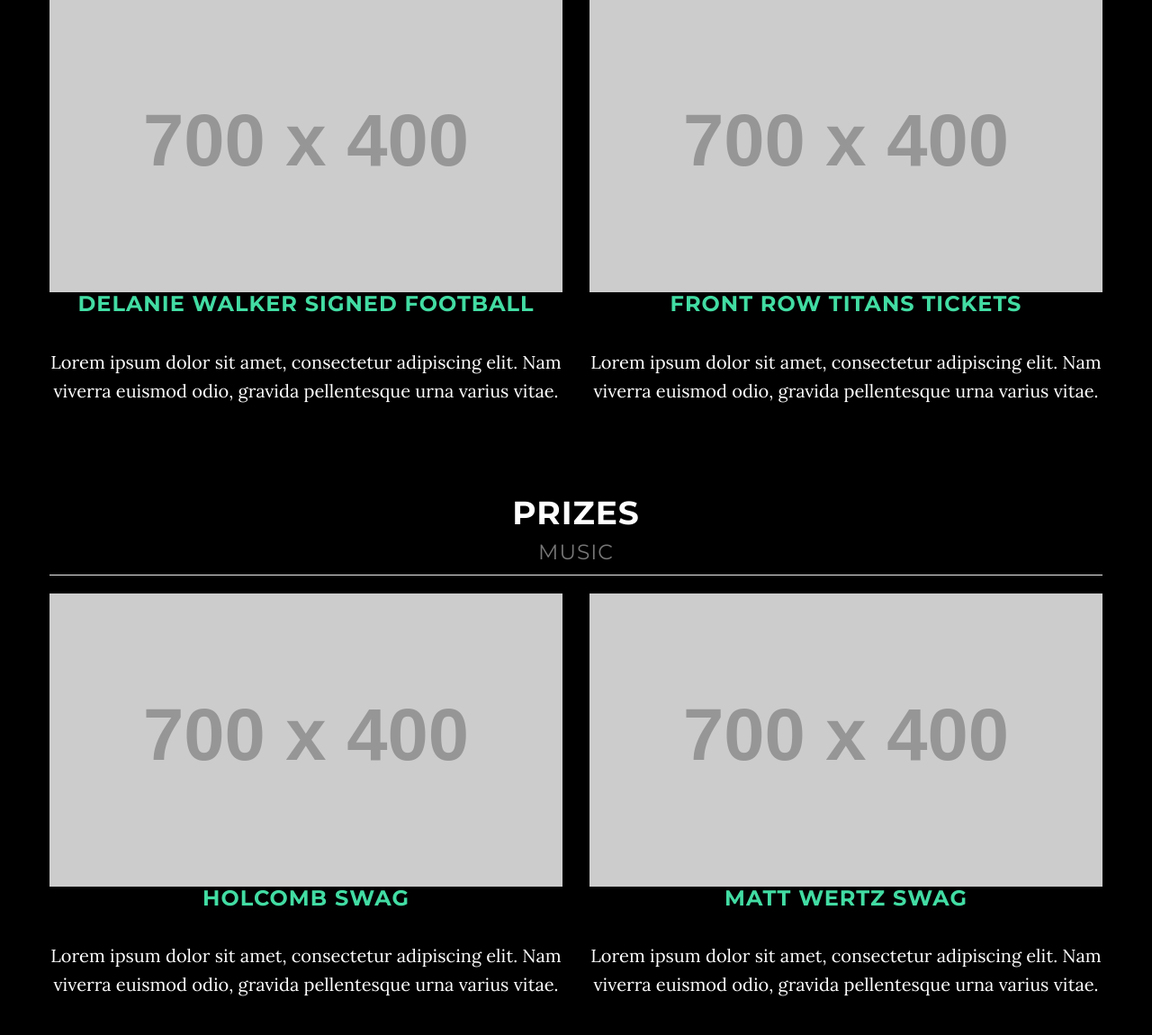
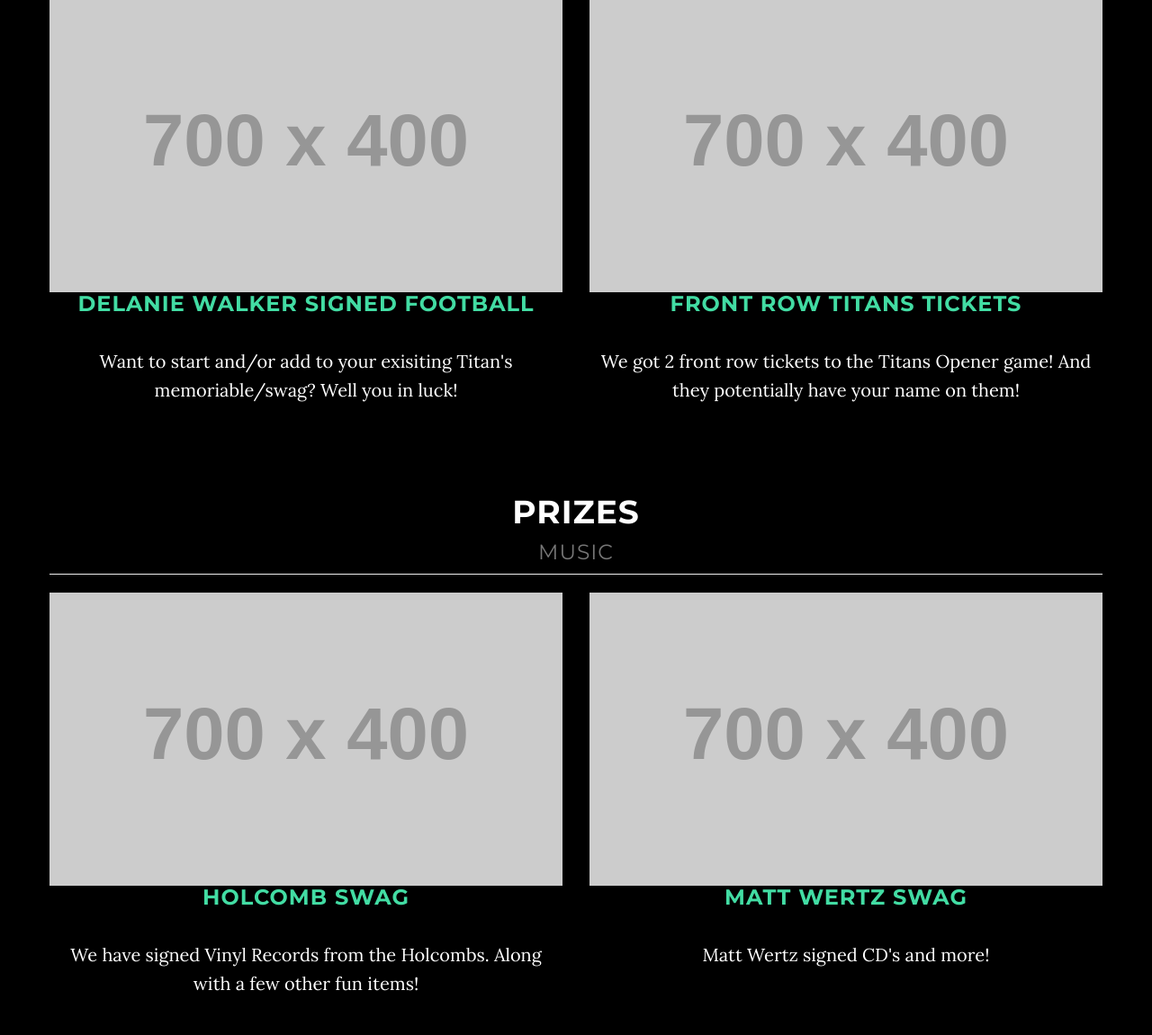
Before and after one commit to gp48maz1/YLCasinoNight, a PHP site: page / in a window 1280 px wide. Shown: the part 5349-6500 px from the top of the page at 90% size. Run offline with PHP 8.4, Linux system fonts and the light colour scheme; grey boxes labelled with a size stand in for pictures from a placeholder-image service; some libraries are stand-ins or nearby versions.

Commit message:
more changes...

```diff
--- a/yl-casino/css/style.css
+++ b/yl-casino/css/style.css
@@ -467,3 +467,13 @@ body {
 .hero-feature {
     margin-bottom: 30px;
 }
+
+.hero-feature-add{
+    background-color: black;
+    border: 0px solid #42dca3;
+    color: #42dca3;
+}
+
+.hero-text{
+    color: white !important;
+}
--- a/yl-casino/index.php
+++ b/yl-casino/index.php
@@ -146,9 +146,9 @@
             <div class="row text-center">
 
                 <div class="col-md-3 col-sm-6 hero-feature">
-                    <div id = "location" class="thumbnail">
+                    <div id = "location" class="thumbnail hero-feature-add">
                         <img src="img/mapSmall2.png" alt="">
-                        <div class="caption">
+                        <div class="caption hero-text">
                             <h3>Location</h3>
                             <p>3512 Pleasant Valley Rd <br> Nashville, TN 37204</p>
                             <p>
@@ -159,9 +159,9 @@
                 </div>
 
                 <div class="col-md-3 col-sm-6 hero-feature">
-                    <div class="thumbnail">
+                    <div class="thumbnail hero-feature-add">
                         <img src="img/desscode.png" alt="">
-                        <div class="caption">
+                        <div class="caption hero-text">
                             <h3>Dress Code</h3>
                             <p>Balck Tie. Suits/tuxes and girl equivalent.</p>
                         </div>
@@ -169,9 +169,9 @@
                 </div>
 
                 <div class="col-md-3 col-sm-6 hero-feature">
-                    <div class="thumbnail">
+                    <div class="thumbnail hero-feature-add">
                         <img src="img/date2.png" alt="">
-                        <div class="caption">
+                        <div class="caption hero-text">
                             <h3>Date & Time</h3>
                             <p>The party will start at 7. The Casino will open at 7:30 and close at 10:30. Dance party starts at 11:15 and goes until the sun comes up. Come and go as you please!</p>
                         </div>
@@ -179,9 +179,9 @@
                 </div>
 
                 <div class="col-md-3 col-sm-6 hero-feature">
-                    <div class="thumbnail">
+                    <div class="thumbnail hero-feature-add">
                         <img src="img/nomnom.png" alt="">
-                        <div class="caption">
+                        <div class="caption hero-text">
                             <h3>Refreshments</h3>
                             <p>We will not serve any full meals so it is advised to eat dinner before, but we will have plenty of snacks and drinks.</p>
                         </div>
@@ -303,7 +303,7 @@
                     <h3>
                         <a href="#">Delanie Walker Signed Football</a>
                     </h3>
-                    <p>Lorem ipsum dolor sit amet, consectetur adipiscing elit. Nam viverra euismod odio, gravida pellentesque urna varius vitae.</p>
+                    <p>Want to start and/or add to your exisiting Titan's memoriable/swag? Well you in luck!</p>
                 </div>
                 <div class="col-md-6 portfolio-item">
                     <a href="#">
@@ -312,7 +312,7 @@
                     <h3>
                         <a href="#">Front Row Titans Tickets</a>
                     </h3>
-                    <p>Lorem ipsum dolor sit amet, consectetur adipiscing elit. Nam viverra euismod odio, gravida pellentesque urna varius vitae.</p>
+                    <p>We got 2 front row tickets to the Titans Opener game! And they potentially have your name on them!</p>
                 </div>
             </div>
             <!-- /.row -->
@@ -336,7 +336,7 @@
                     <h3>
                         <a href="#">Holcomb Swag</a>
                     </h3>
-                    <p>Lorem ipsum dolor sit amet, consectetur adipiscing elit. Nam viverra euismod odio, gravida pellentesque urna varius vitae.</p>
+                    <p>We have signed Vinyl Records from the Holcombs. Along with a few other fun items!</p>
                 </div>
                 <div class="col-md-6 portfolio-item">
                     <a href="#">
@@ -345,7 +345,7 @@
                     <h3>
                         <a href="#">Matt Wertz Swag</a>
                     </h3>
-                    <p>Lorem ipsum dolor sit amet, consectetur adipiscing elit. Nam viverra euismod odio, gravida pellentesque urna varius vitae.</p>
+                    <p>Matt Wertz signed CD's and more! </p>
                 </div>
             </div>
             <!-- /.row -->
@@ -359,7 +359,7 @@
                     <h3>
                         <a href="#">Ben Rector Swag </a>
                     </h3>
-                    <p>Lorem ipsum dolor sit amet, consectetur adipiscing elit. Nam viverra euismod odio, gravida pellentesque urna varius vitae.</p>
+                    <p>Ben Rector signed CD's and posters! Along with a Ben Rector t-shirt!</p>
                 </div>
                 <div class="col-md-6 portfolio-item">
                     <a href="#">
@@ -391,9 +391,9 @@
                         <img class="img-responsive" src="http://placehold.it/700x400" alt="">
                     </a>
                     <h3>
-                        <a href="#">GoPro</a>
+                        <a href="https://www.youtube.com/watch?v=UAxqf5ZAssw">GoPro</a>
                     </h3>
-                    <p>Lorem ipsum dolor sit amet, consectetur adipiscing elit. Nam viverra euismod odio, gravida pellentesque urna varius vitae.</p>
+                    <p>A very very VERY cool camera.</p>
                 </div>
                 <div class="col-md-6 portfolio-item">
                     <a href="#">
@@ -427,7 +427,7 @@
                     <h3>
                         <a href="#">Guy Swag</a>
                     </h3>
-                    <p>Lorem ipsum dolor sit amet, consectetur adipiscing elit. Nam viverra euismod odio, gravida pellentesque urna varius vitae.</p>
+                    <p>Shirts, tanks, jackets, hats, ect...</p>
                 </div>
                 <div class="col-md-6 portfolio-item">
                     <a href="#">
@@ -436,7 +436,7 @@
                     <h3>
                         <a href="#">Girl Swag</a>
                     </h3>
-                    <p>Lorem ipsum dolor sit amet, consectetur adipiscing elit. Nam viverra euismod odio, gravida pellentesque urna varius vitae.</p>
+                    <p>Shirts, tank-tops, jackets, sweats, ect...</p>
                 </div>
             </div>
             <!-- /.row -->
@@ -484,7 +484,7 @@
                     <h3>
                         <a href="#">Double Date - Zettler and Peters</a>
                     </h3>
-                    <p>Lorem ipsum dolor sit amet, consectetur adipiscing elit. Nam viverra euismod odio, gravida pellentesque urna varius vitae.</p>
+                    <p>Ever thought to yourself, 'It would be great if two handsome young bachelors picked me and one my closest friends up in a limo, and bought us dinner?' Well that thought may come to fruition!</p>
                 </div>
                 <div class="col-md-6 portfolio-item">
                     <a href="#">
@@ -493,7 +493,7 @@
                     <h3>
                         <a href="#">Saturday Morning Epic Brunch Time</a>
                     </h3>
-                    <p>Lorem ipsum dolor sit amet, consectetur adipiscing elit. Nam viverra euismod odio, gravida pellentesque urna varius vitae.</p>
+                    <p>Ever wonder what the post party looks like at The Crib? Well one Saturday morning you and your closest 5 friends can join us for our tradition of epic brunch time hosted by: Andrew Underhill, Charles Lindquist, and the Spin master Isaiah Spinney. (Brunch will be cleaned up by Gary Mazzone Peters when he wakes up around 2pm)</p>
                 </div>
             </div>
             <!-- /.row -->
@@ -505,7 +505,7 @@
                     <h3>
                         <a href="#">Cigar Smoking and Whiskey Tasting</a>
                     </h3>
-                    <p>What's better than free high quality whiskey and cigars?  </p>
+                    <p>What's better than free high quality whiskey and cigars? Well learning the ins-and-outs of what your smoking and drinking of course! You and THREE friends spend part of your afternoon smoking and drinking with the past president of Cigar Aficionados, to learn to be more sophisticated drinkers and smokers. </p>
                 </div>
                 <div class="col-md-6 portfolio-item">
                     <a href="#">
@@ -559,7 +559,7 @@
         <div class="row">
             <div class="col-lg-8 col-lg-offset-2">
                 <h2>Getting involved with YLYP</h2>
-                    <p>To get more involved with the Young Life Young Professional community, join the Facebook Group and reach out to Gary Peters.</p>
+                    <p>To get more involved with the Young Life Young Professional community, join the Facebook Group and reach out to the communtiy! (Seriously just message whoever is posting the most).</p>
                     <a href="https://www.facebook.com/groups/1512768959005693/" class="btn btn-default btn-lg">Visit YLYP Facebook Page</a>
             </div>
         </div>
@@ -568,7 +568,8 @@
     <!-- Footer -->
     <footer>
         <div class="container text-center">
-            <p>Copyright &copy; Mazzone 2014</p>
+            <p>Copyright &copy; <a href="#">Mazzone 2015</a></p>
+            <p>This website is still under construction and is currently just a concept page</p>
         </div>
     </footer>
 
```
